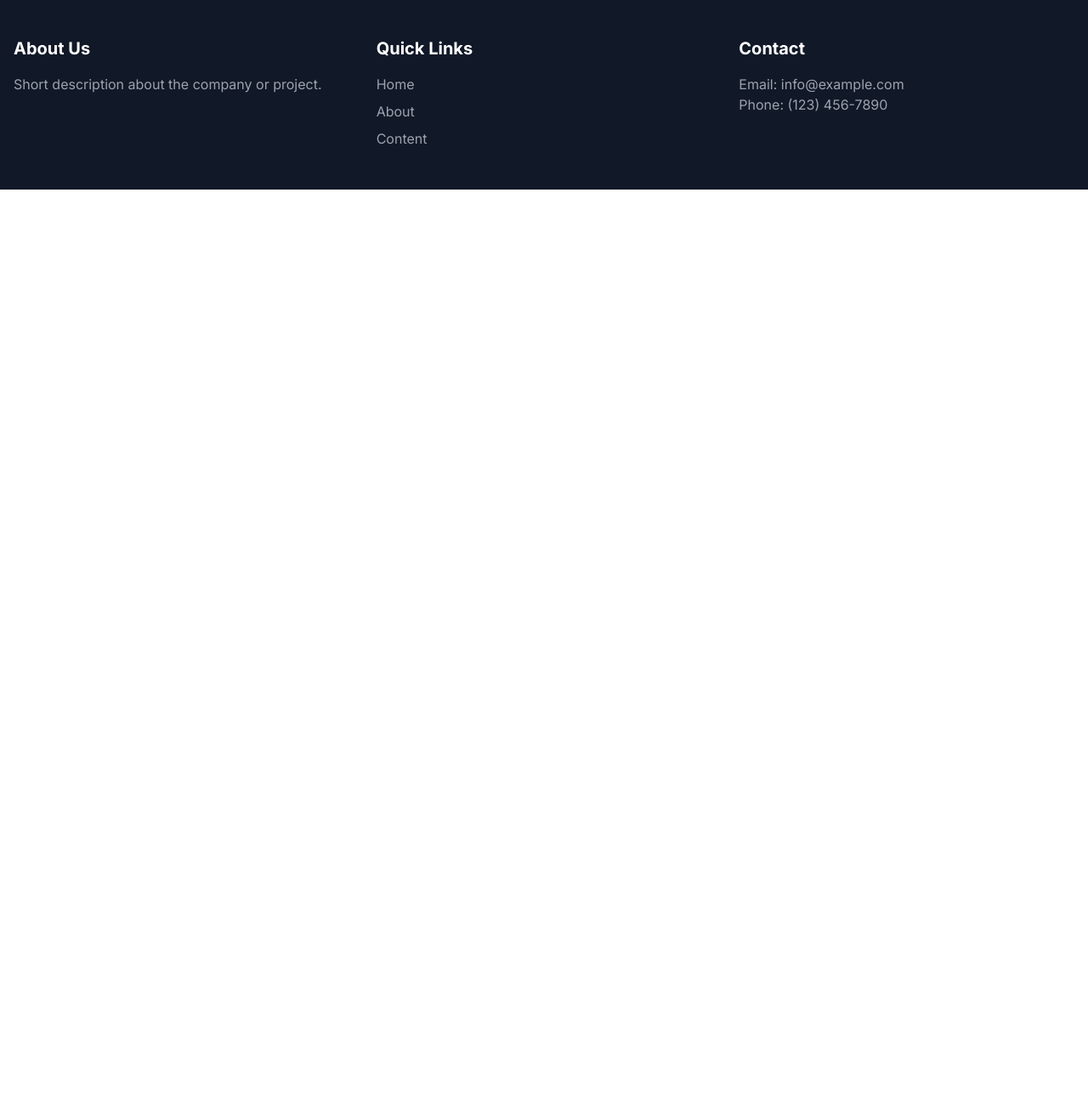
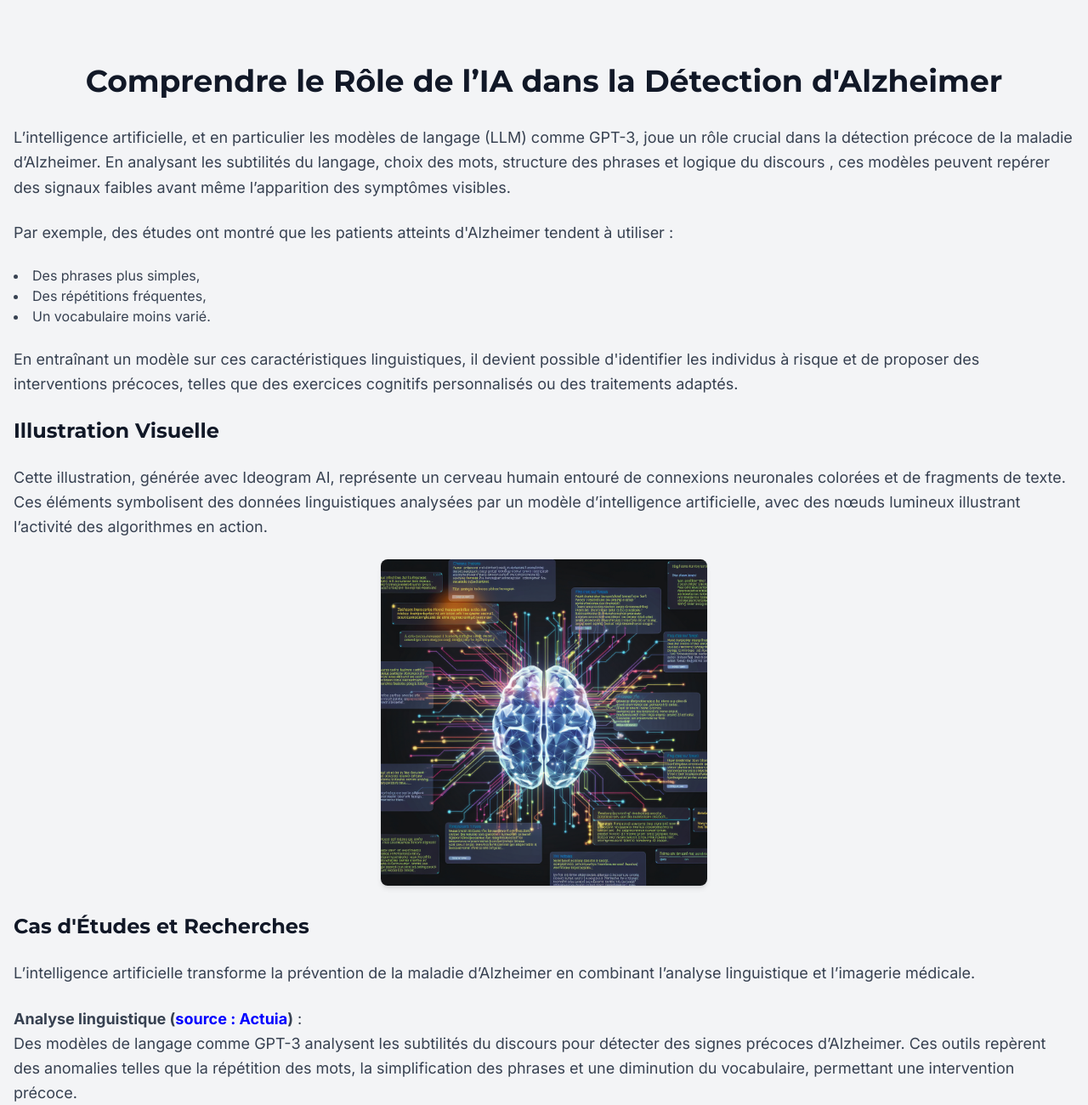
Before and after one commit to ExploryKod/ia-for-alzheimer, a website built with Vite: page index.html in a window 1280 px wide. Shown: the part 1500-2800 px from the top of the page at 85% size. Before the commit the page ends 1723 px from the top, so only its background shows below. Built offline with nearby package versions, Linux system fonts and the light colour scheme; some packages are replaced by stand-ins of ours.

Commit message:
Prevention Alzheimer

```diff
--- a/index.html
+++ b/index.html
@@ -85,6 +85,52 @@
       </div>
     </section>
 
+    <!-- Prévention Alzheimer-->
+    <section id="about" class="section py-12 bg-gray-100">
+      <div class="container">
+        <h2 class="text-3xl md:text-4xl font-heading font-bold mb-8 text-center text-gray-900">
+          Comprendre le Rôle de l’IA dans la Détection d'Alzheimer
+        </h2>
+        <p class="text-lg text-gray-700 leading-relaxed mb-6">
+          L’intelligence artificielle, et en particulier les modèles de langage (LLM) comme GPT-3, joue un rôle crucial dans la détection précoce de la maladie d’Alzheimer. En analysant les subtilités du langage, choix des mots, structure des phrases et logique du discours , ces modèles peuvent repérer des signaux faibles avant même l’apparition des symptômes visibles.
+        </p>
+        <p class="text-lg text-gray-700 leading-relaxed mb-6">
+          Par exemple, des études ont montré que les patients atteints d'Alzheimer tendent à utiliser :
+        </p>
+        <ul class="list-disc list-inside text-gray-700 mb-6">
+          <li>Des phrases plus simples,</li>
+          <li>Des répétitions fréquentes,</li>
+          <li>Un vocabulaire moins varié.</li>
+        </ul>
+        <p class="text-lg text-gray-700 leading-relaxed mb-6">
+          En entraînant un modèle sur ces caractéristiques linguistiques, il devient possible d'identifier les individus à risque et de proposer des interventions précoces, telles que des exercices cognitifs personnalisés ou des traitements adaptés.
+        </p>
+
+        <h3 class="text-2xl font-heading font-bold mb-6 text-gray-900">Illustration Visuelle</h3>
+        <p class="text-lg text-gray-700 leading-relaxed mb-6">
+          Cette illustration, générée avec Ideogram AI, représente un cerveau humain entouré de connexions neuronales colorées et de fragments de texte. Ces éléments symbolisent des données linguistiques analysées par un modèle d’intelligence artificielle, avec des nœuds lumineux illustrant l’activité des algorithmes en action.
+        </p>
+        <div class="flex justify-center mb-8">
+          <img src="/image.jpg" alt="Illustration d'un cerveau avec connexions neuronales" class="rounded-lg shadow-md max-w-sm">
+        </div>
+        <h3 class="text-2xl font-heading font-bold mb-6 text-gray-900">Cas d'Études et Recherches</h3>
+        <p class="text-lg text-gray-700 leading-relaxed mb-6">
+          L’intelligence artificielle transforme la prévention de la maladie d’Alzheimer en combinant l’analyse linguistique et l’imagerie médicale.
+        </p>
+        <p class="text-lg text-gray-700 leading-relaxed mb-6">
+          <strong>Analyse linguistique (<a href="https://www.actuia.com/actualite/peut-on-predire-la-maladie-dalzheimer-avec-gpt-3-et-lanalyse-du-langage/" target="_blank">source : Actuia</a>)</strong> :<br>
+          Des modèles de langage comme GPT-3 analysent les subtilités du discours pour détecter des signes précoces d’Alzheimer. Ces outils repèrent des anomalies telles que la répétition des mots, la simplification des phrases et une diminution du vocabulaire, permettant une intervention précoce.
+        </p>
+        <p class="text-lg text-gray-700 leading-relaxed mb-6">
+          <strong>Analyse d’imagerie médicale (<a href="https://neurologies.fr/lintelligence-artificielle-dans-la-maladie-dalzheimer-avancees-opportunites-et-defis-pour-les-professionnels-de-sante/" target="_blank">source : Neurologies.fr</a>)</strong> :<br>
+          L’IA étudie les IRM cérébrales pour détecter des changements subtils, comme l’amincissement du cortex ou la présence de plaques amyloïdes. Ces analyses renforcent la précision des diagnostics et accélèrent les décisions médicales.
+        </p>
+        <p class="text-lg text-gray-700 leading-relaxed">
+          Ces deux approches complémentaires illustrent comment l’IA améliore à la fois la détection et la gestion de cette maladie dégénérative.
+        </p>
+      </div>
+    </section>
+
     <!-- Footer -->
     <footer class="bg-gray-900 text-white py-12">
       <div class="container">
--- a/src/style.css
+++ b/src/style.css
@@ -30,3 +30,13 @@ html {
 .mobile-menu {
   @apply fixed top-[64px] right-0 h-[calc(100vh-64px)] w-64 bg-white shadow-lg transform translate-x-full transition-transform duration-300 ease-in-out;
 }
+
+
+ a {
+   color: blue; /* Applique la couleur bleue aux liens */
+   text-decoration: none; /* Facultatif : enlève le soulignement */
+ }
+
+a:hover {
+  text-decoration: underline; /* Facultatif : ajoute un soulignement au survol */
+}
```
Also changed, not shown: public/image.jpg (added).
